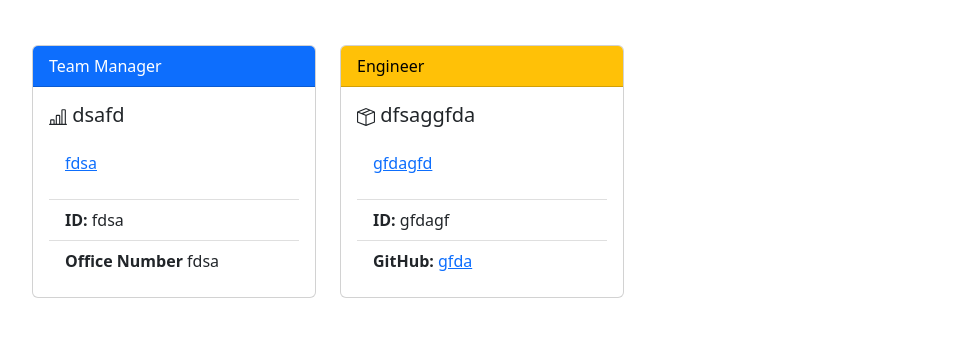
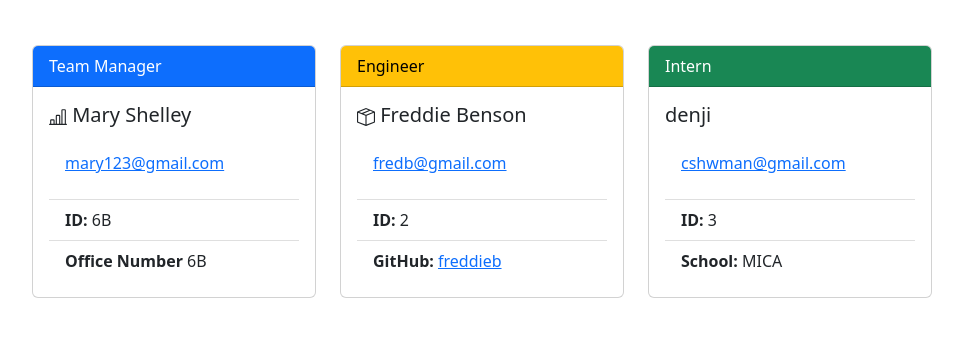
Before and after one commit to cultstatue/Team-Profile-Generator, a website: page dist/index.html in a window 1280 px wide. Shown: the part 99-436 px from the top of the page, without its empty margins (4-967 px from the left). Drawn offline with nearby package versions, Linux system fonts and the light colour scheme.

Commit message:
HTML file example

```diff
--- a/dist/index.html
+++ b/dist/index.html
@@ -28,21 +28,21 @@
                                 <svg xmlns="http://www.w3.org/2000/svg" width="18" height="18" fill="currentColor" class="bi bi-bar-chart-line" viewBox="0 0 16 16">
                                 <path d="M11 2a1 1 0 0 1 1-1h2a1 1 0 0 1 1 1v12h.5a.5.5 0 0 1 0 1H.5a.5.5 0 0 1 0-1H1v-3a1 1 0 0 1 1-1h2a1 1 0 0 1 1 1v3h1V7a1 1 0 0 1 1-1h2a1 1 0 0 1 1 1v7h1V2zm1 12h2V2h-2v12zm-3 0V7H7v7h2zm-5 0v-3H2v3h2z"/>
                                 </svg>
-                                dsafd
+                                Mary Shelley
                             </h5>
                             <p class="card-text">
                                 <ul class="list-group list-group-flush">
 
                                     <li class="list-group-item">
                                     <address>
-                                    <a href="mailto:fdsa">fdsa</a>
+                                    <a href="mailto:mary123@gmail.com">mary123@gmail.com</a>
                                     </address>
                                     </li>
                                     <li class="list-group-item">
-                                    <b>ID:</b> fdsa
+                                    <b>ID:</b> 6B
                                     </li>
                                     <li class="list-group-item">
-                                    <b>Office Number</b> fdsa
+                                    <b>Office Number</b> 6B
                                     </li>
                                 </ul>
                         </div>
@@ -60,20 +60,20 @@
                      <svg xmlns="http://www.w3.org/2000/svg" width="18" height="18" fill="currentColor" class="bi bi-box-seam" viewBox="0 0 16 16">
                     <path d="M8.186 1.113a.5.5 0 0 0-.372 0L1.846 3.5l2.404.961L10.404 2l-2.218-.887zm3.564 1.426L5.596 5 8 5.961 14.154 3.5l-2.404-.961zm3.25 1.7-6.5 2.6v7.922l6.5-2.6V4.24zM7.5 14.762V6.838L1 4.239v7.923l6.5 2.6zM7.443.184a1.5 1.5 0 0 1 1.114 0l7.129 2.852A.5.5 0 0 1 16 3.5v8.662a1 1 0 0 1-.629.928l-7.185 2.874a.5.5 0 0 1-.372 0L.63 13.09a1 1 0 0 1-.63-.928V3.5a.5.5 0 0 1 .314-.464L7.443.184z"/>
                     </svg>
-                     dfsaggfda
+                     Freddie Benson
                 </h5>
 
                 <p class="card-text">
                 <ul class="list-group list-group-flush">
 
                     <li class="list-group-item">
-                    <address><a href="mailto:gfdagfd">gfdagfd</a></address>
+                    <address><a href="mailto:fredb@gmail.com">fredb@gmail.com</a></address>
                     </li>
                     <li class="list-group-item">
-                    <b>ID:</b> gfdagf
+                    <b>ID:</b> 2
                     </li>
                     <li class="list-group-item">
-                    <b>GitHub:</b> <a href="https://github.com/gfda">gfda</a>
+                    <b>GitHub:</b> <a href="https://github.com/freddieb">freddieb</a>
                     </li>
 
                 </ul>
@@ -84,6 +84,42 @@
 
 
 
+
+        <div class="col">
+        <div class="card">
+            <div class="card-header text-bg-success">
+                Intern
+            </div>
+            <div class="card-body">
+                <h5 class="card-title">
+                     <path d="M4 1.5H3a2 2 0 0 0-2 2V14a2 2 0 0 0 2 2h10a2 2 0 0 0 2-2V3.5a2 2 0 0 0-2-2h-1v1h1a1 1 0 0 1 1 1V14a1 1 0 0 1-1 1H3a1 1 0 0 1-1-1V3.5a1 1 0 0 1 1-1h1v-1z"/>
+                     <path d="M9.5 1a.5.5 0 0 1 .5.5v1a.5.5 0 0 1-.5.5h-3a.5.5 0 0 1-.5-.5v-1a.5.5 0 0 1 .5-.5h3zm-3-1A1.5 1.5 0 0 0 5 1.5v1A1.5 1.5 0 0 0 6.5 4h3A1.5 1.5 0 0 0 11 2.5v-1A1.5 1.5 0 0 0 9.5 0h-3z"/>
+                     </svg>
+                     denji
+                </h5>
+
+                <p class="card-text">
+                <ul class="list-group list-group-flush">
+
+                    <li class="list-group-item">
+                    <address>
+                    <a href="mailto:cshwman@gmail.com">cshwman@gmail.com</a>
+                    </address>
+                    </li>
+                    <li class="list-group-item">
+                    <b>ID:</b> 3
+                    </li>
+                    <li class="list-group-item">
+                    <b>School:</b> MICA
+                    </li>
+
+                </ul>
+            </div>
+        </div>
+        </div>
+
+
+
             </div>
 
         </body>
```
